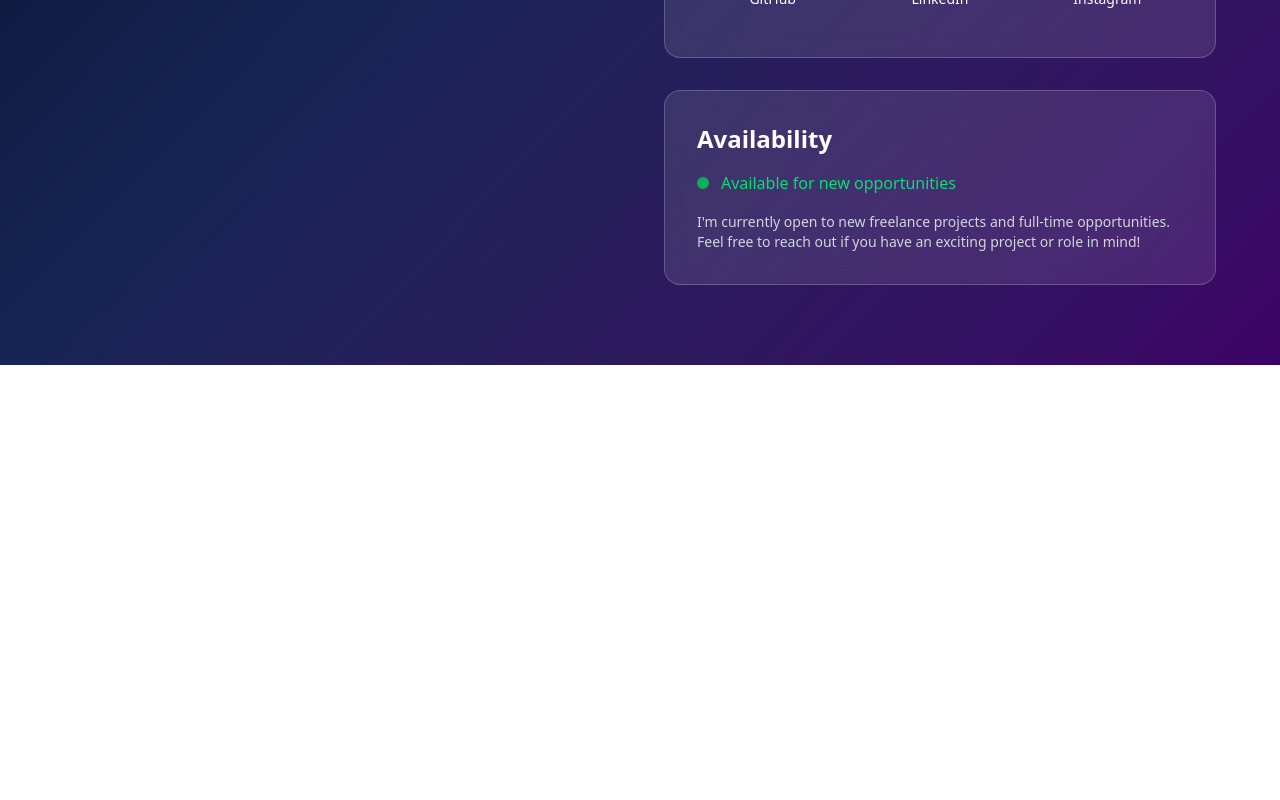
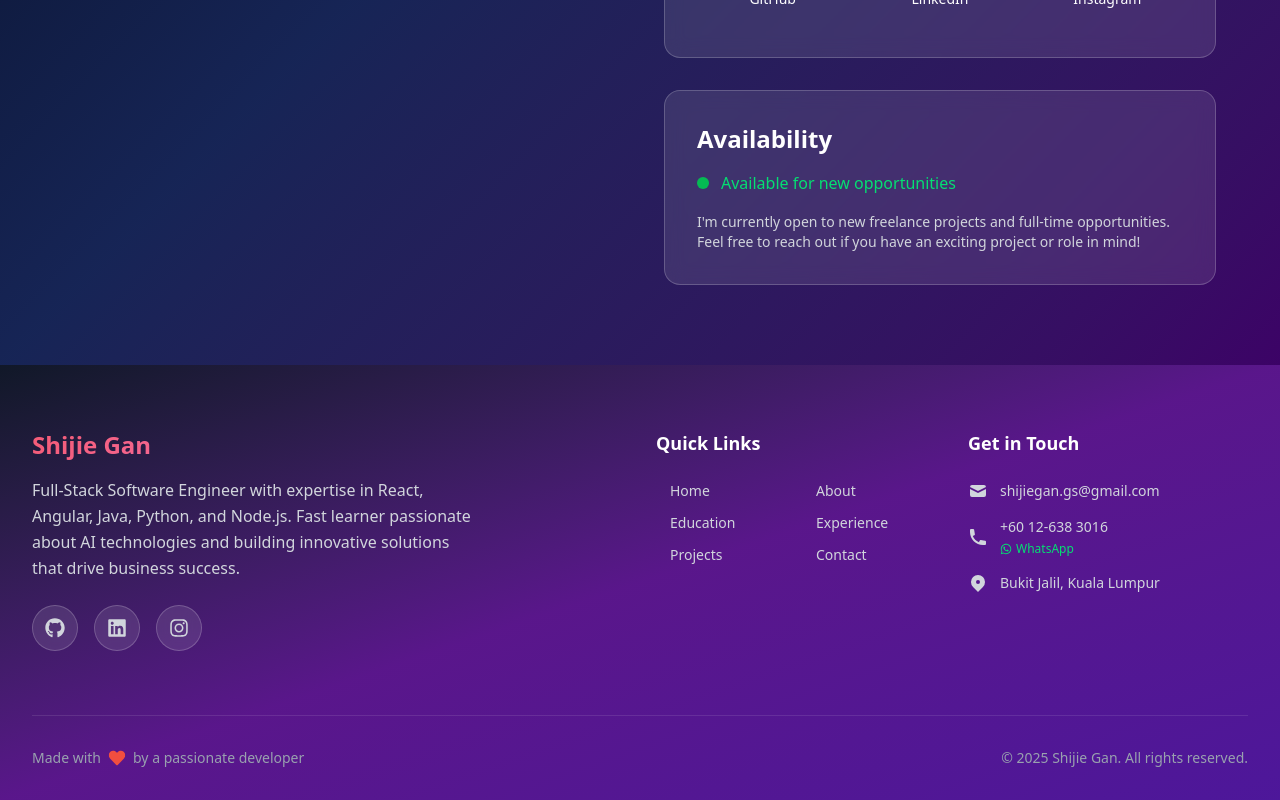
Before and after one commit to sgan0420/portfolio, a Next.js app: page /contact in a window 1280 px wide. Shown: the part 952-1752 px from the top of the page. Before the commit the page ends 1317 px from the top, so only its background shows below. Built offline with nearby package versions, Linux system fonts and the light colour scheme.

Commit message:
consistent header and footer

```diff
--- a/src/app/about/page.tsx
+++ b/src/app/about/page.tsx
@@ -2,7 +2,6 @@
 
 import { motion } from "framer-motion";
 import Link from "next/link";
-import Header from "@/components/Header";
 import { HiUser, HiHeart, HiBriefcase, HiAcademicCap } from "react-icons/hi";
 
 const About = () => {
@@ -27,9 +26,6 @@ const About = () => {
 
   return (
     <div className="min-h-screen bg-gradient-to-br from-gray-950 via-blue-950 to-purple-950 text-white">
-      {/* Header */}
-      <Header />
-
       <div className="container mx-auto px-6 pt-28 pb-20">
         <motion.div
           variants={containerVariants}
--- a/src/app/contact/page.tsx
+++ b/src/app/contact/page.tsx
@@ -3,7 +3,6 @@
 import { useState } from "react";
 import { motion } from "framer-motion";
 import Link from "next/link";
-import Header from "@/components/Header";
 import emailjs from '@emailjs/browser';
 import {
   HiMail,
@@ -133,9 +132,6 @@ const Contact = () => {
 
   return (
     <div className="min-h-screen bg-gradient-to-br from-gray-950 via-blue-950 to-purple-950 text-white">
-      {/* Header */}
-      <Header />
-
       <div className="container mx-auto px-6 pt-28 pb-20">
         <motion.div
           variants={containerVariants}
--- a/src/app/education/page.tsx
+++ b/src/app/education/page.tsx
@@ -2,7 +2,6 @@
 
 import { motion } from "framer-motion";
 import Link from "next/link";
-import Header from "@/components/Header";
 import { HiAcademicCap, HiCode } from "react-icons/hi";
 
 const Education = () => {
@@ -27,9 +26,6 @@ const Education = () => {
 
   return (
     <div className="min-h-screen bg-gradient-to-br from-gray-950 via-blue-950 to-purple-950 text-white">
-      {/* Header */}
-      <Header />
-
       <div className="container mx-auto px-6 pt-28 pb-20">
         <motion.div
           variants={containerVariants}
--- a/src/app/experience/page.tsx
+++ b/src/app/experience/page.tsx
@@ -2,7 +2,6 @@
 
 import { motion } from "framer-motion";
 import Link from "next/link";
-import Header from "@/components/Header";
 import { HiCode } from "react-icons/hi";
 
 const Experience = () => {
@@ -27,9 +26,6 @@ const Experience = () => {
 
   return (
     <div className="min-h-screen bg-gradient-to-br from-gray-950 via-blue-950 to-purple-950 text-white">
-      {/* Header */}
-      <Header />
-
       <div className="container mx-auto px-6 pt-28 pb-20">
         <motion.div
           variants={containerVariants}
--- a/src/app/layout.tsx
+++ b/src/app/layout.tsx
@@ -1,5 +1,7 @@
 import type { Metadata, Viewport } from "next";
 import { Inter, JetBrains_Mono } from "next/font/google";
+import Header from "@/components/Header";
+import Footer from "@/components/Footer";
 import "./globals.css";
 
 const inter = Inter({
@@ -37,7 +39,11 @@ export default function RootLayout({
       <body
         className={`${inter.variable} ${jetbrainsMono.variable} antialiased min-h-screen`}
       >
-        {children}
+        <Header />
+        <main className="min-h-screen">
+          {children}
+        </main>
+        <Footer />
       </body>
     </html>
   );
--- a/src/app/page.tsx
+++ b/src/app/page.tsx
@@ -2,8 +2,6 @@
 
 import { useEffect } from "react";
 import { motion } from "framer-motion";
-import Header from "@/components/Header";
-import Footer from "@/components/Footer";
 import HeroSection from "@/sections/HeroSection";
 import CustomCursor from "@/components/CustomCursor";
 
@@ -41,9 +39,6 @@ export default function HomePage() {
       <div className="hidden md:block">
         <CustomCursor />
       </div>
-
-      {/* Header */}
-      <Header />
 
       {/* Main Content */}
       <main>
@@ -114,8 +109,6 @@ export default function HomePage() {
         </motion.section>
       </main>
 
-      {/* Footer */}
-      <Footer />
     </motion.div>
   );
 }
--- a/src/app/projects/page.tsx
+++ b/src/app/projects/page.tsx
@@ -2,7 +2,6 @@
 
 import { motion } from "framer-motion";
 import Link from "next/link";
-import Header from "@/components/Header";
 import { HiExternalLink, HiCode, HiEye } from "react-icons/hi";
 import { FaGithub, FaReact, FaNodeJs, FaPython, FaJava } from "react-icons/fa";
 import { SiTypescript, SiNextdotjs, SiTailwindcss, SiMongodb } from "react-icons/si";
@@ -80,9 +79,6 @@ const Projects = () => {
 
   return (
     <div className="min-h-screen bg-gradient-to-br from-gray-950 via-blue-950 to-purple-950 text-white">
-      {/* Header */}
-      <Header />
-
       <div className="container mx-auto px-6 pt-28 pb-20">
         <motion.div
           variants={containerVariants}
--- a/src/components/Footer.tsx
+++ b/src/components/Footer.tsx
@@ -115,26 +115,26 @@ const Footer = () => {
               viewport={{ once: true }}
             >
               <h4 className="text-lg font-semibold mb-6">Quick Links</h4>
-              <ul className="space-y-3">
+              <div className="grid grid-cols-2 gap-3">
                 {quickLinks.map((link, index) => (
-                  <motion.li
+                  <motion.div
                     key={link.name}
                     initial={{ opacity: 0, x: -20 }}
                     whileInView={{ opacity: 1, x: 0 }}
-                    transition={{ delay: 0.3 + index * 0.1, duration: 0.3 }}
+                    transition={{ delay: 0.3 + index * 0.05, duration: 0.3 }}
                     viewport={{ once: true }}
                   >
                     <motion.a
                       href={link.href}
-                      whileHover={{ x: 5, color: "#a855f7" }}
-                      className="text-gray-300 hover:text-purple-400 transition-all duration-200 flex items-center group"
+                      whileHover={{ x: 3, color: "#a855f7" }}
+                      className="text-gray-300 hover:text-purple-400 transition-all duration-200 flex items-center group text-sm"
                     >
-                      <span className="w-2 h-2 bg-purple-400 rounded-full mr-3 opacity-0 group-hover:opacity-100 transition-opacity duration-200"></span>
+                      <span className="w-1.5 h-1.5 bg-purple-400 rounded-full mr-2 opacity-0 group-hover:opacity-100 transition-opacity duration-200"></span>
                       {link.name}
                     </motion.a>
-                  </motion.li>
+                  </motion.div>
                 ))}
-              </ul>
+              </div>
             </motion.div>
 
             {/* Contact Info */}
```
